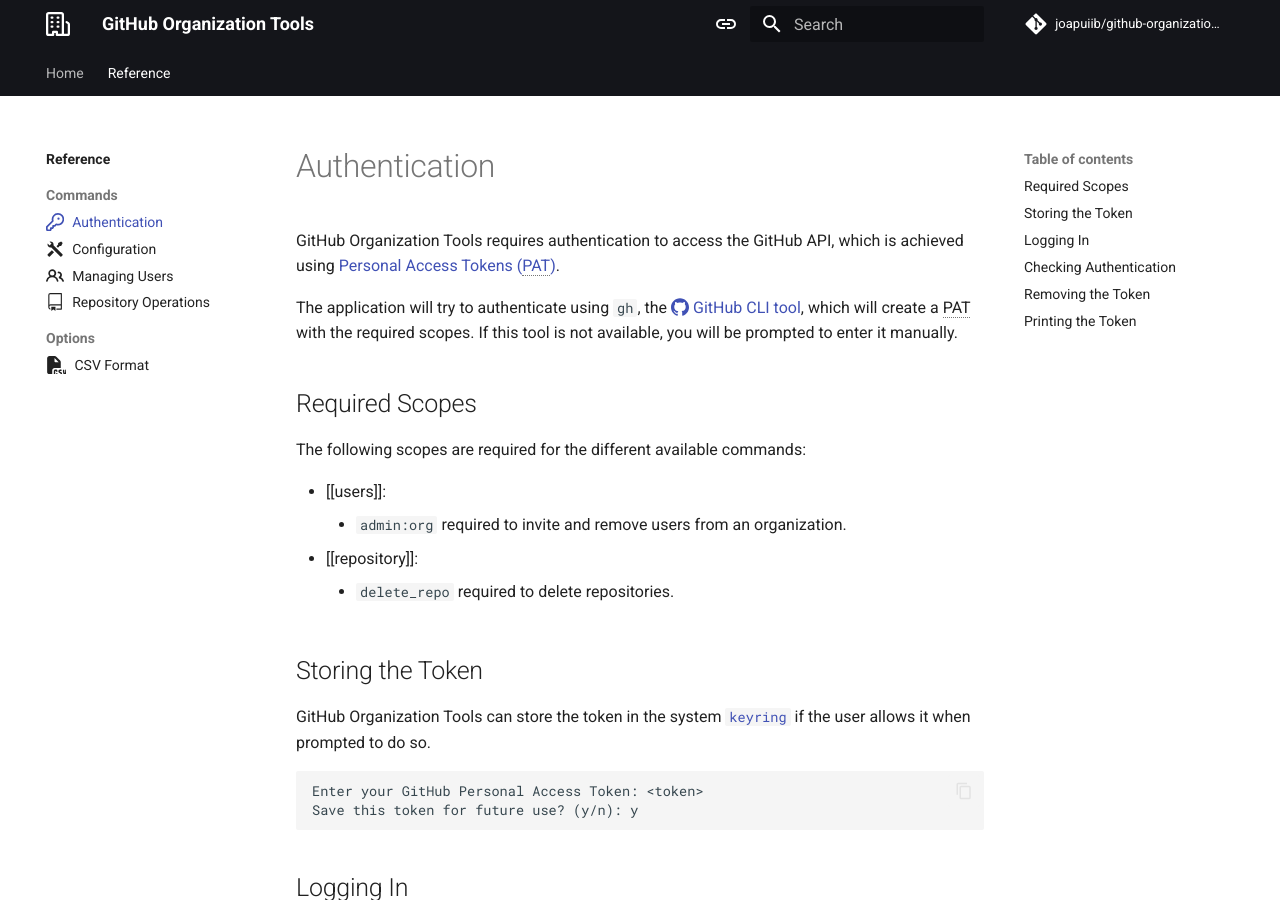
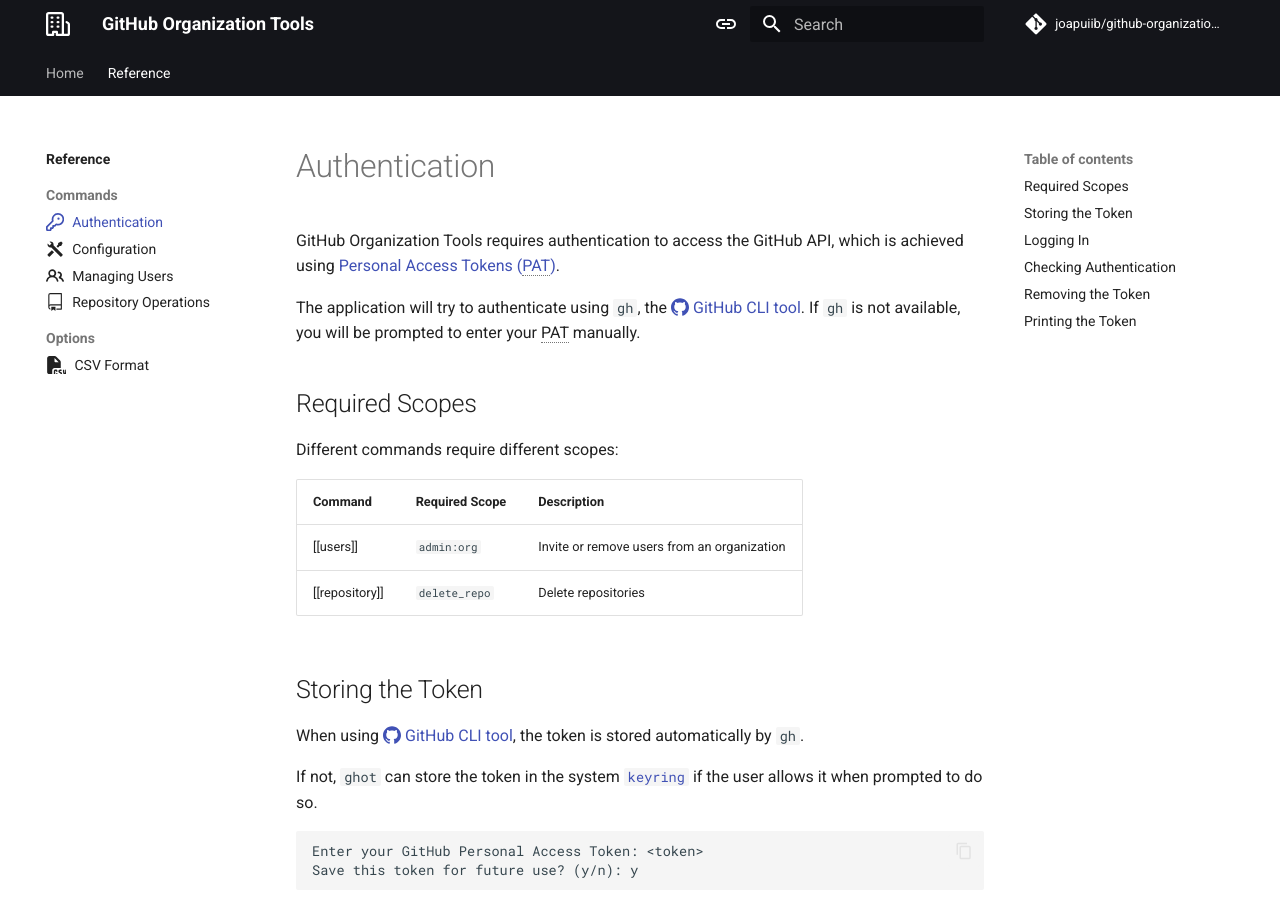
Before and after one commit to joapuiib/github-organization-tools, an MkDocs documentation site: the page built from docs/reference/commands/auth.md, in a window 1280 px wide and 900 px high. Built offline with MkDocs 1.6.1 and Material for MkDocs 9.7.7, drawn with Linux system fonts in a browser that asks for light colours; comment, search, counter and statistics services are not loaded.

Commit message:
auth docs

````diff
--- a/docs/reference/commands/auth.md
+++ b/docs/reference/commands/auth.md
@@ -9,26 +9,26 @@
 
 [pat]: https://docs.github.com/en/authentication/keeping-your-account-and-data-secure/creating-a-personal-access-token
 
-The application will try to authenticate using `gh`, the [:simple-github: GitHub CLI tool][gh], which will create a PAT with the required scopes.
-If this tool is not available, you will be prompted to enter it manually.
+The application will try to authenticate using `gh`, the [:simple-github: GitHub CLI tool][gh].
+If `gh` is not available, you will be prompted to enter your PAT manually.
 
 [gh]: https://cli.github.com/
 
 
 ## Required Scopes
-The following scopes are required for the different available commands:
+Different commands require different scopes:
 
-- [[users]]:
-    - `admin:org` required to invite and remove users from an organization.
-- [[repository]]:
-    - `delete_repo` required to delete repositories.
+| Command         | Required Scope                          | Description                                   |
+|-----------------|-----------------------------------------|-----------------------------------------------|
+| [[users]]       | `admin:org`                             | Invite or remove users from an organization  |
+| [[repository]]  | `delete_repo`                           | Delete repositories
 
-[invite]: invite.md
-[delete]: delete.md
 
 
 ## Storing the Token
-GitHub Organization Tools can store the token in the system [`keyring`][keyring]
+When using [:simple-github: GitHub CLI tool][gh], the token is stored automatically by `gh`.
+
+If not, `ghot` can store the token in the system [`keyring`][keyring]
 if the user allows it when prompted to do so.
 
 [keyring]: https://pypi.org/project/keyring/
@@ -38,12 +38,14 @@
 Save this token for future use? (y/n): y
 ```
 
+
 ## Logging In
 You can log in by running the command:
 
 ```bash
 ghot auth login
 ```
+
 
 ## Checking Authentication
 You can check if you are authenticated by running the following command:
@@ -54,6 +56,7 @@
 
 If not authenticated, you will be prompted to enter
 your GitHub Personal Access Token.
+
 
 ## Removing the Token
 You can remove the token from the keyring by running
````
